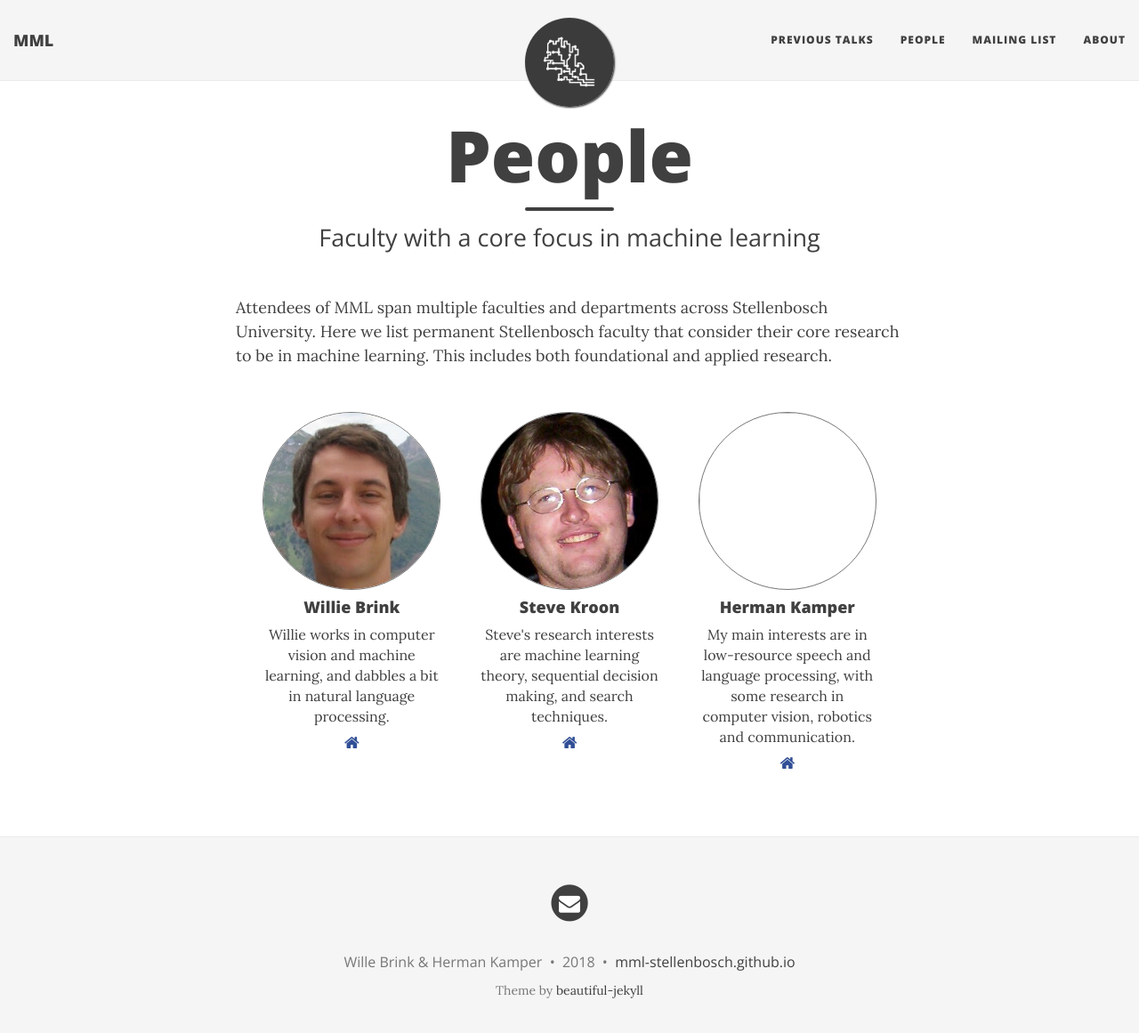
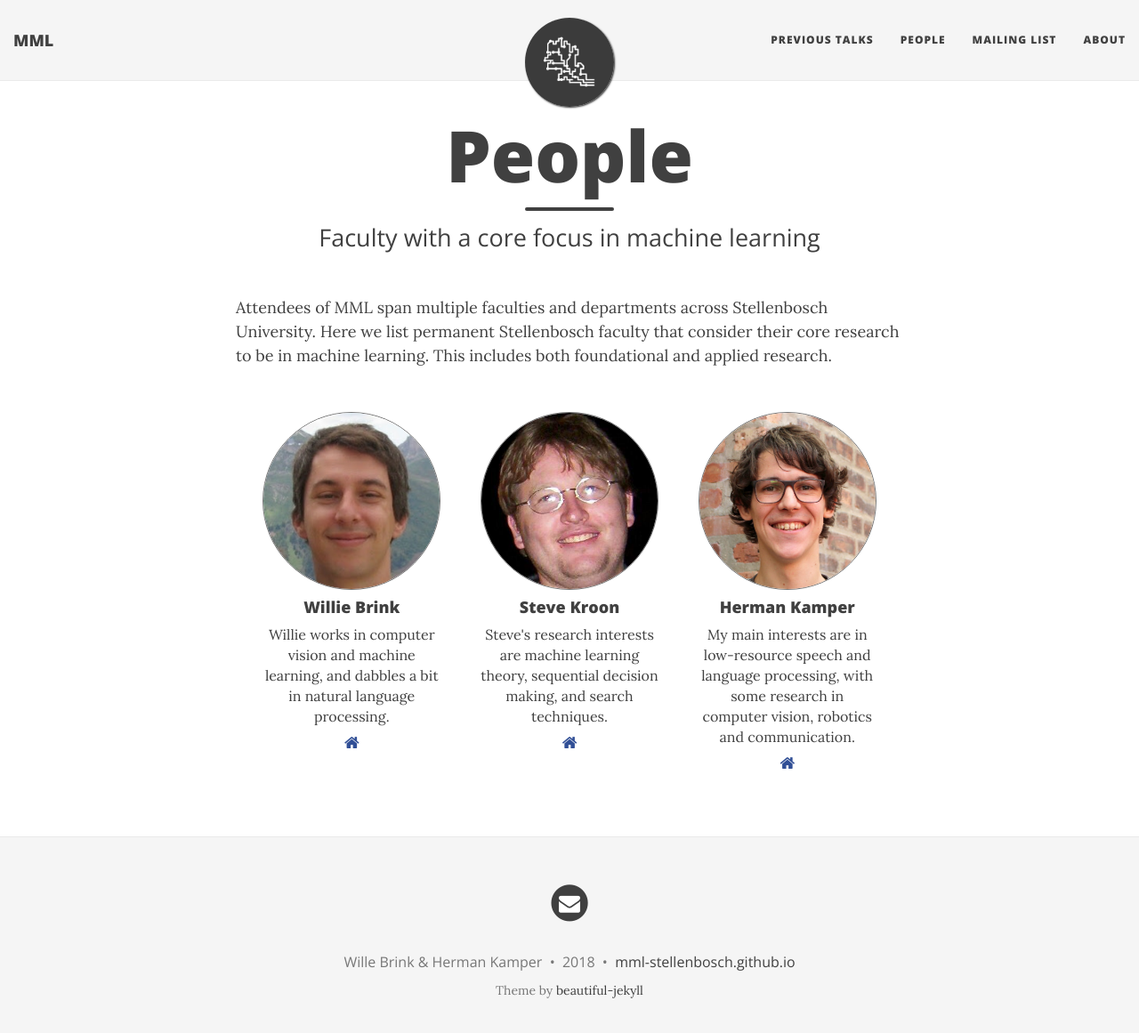
Before and after one commit to mml-stellenbosch/mml-stellenbosch.github.io, a Jekyll site: the page built from people.md, in a window 1280 px wide and 1174 px high. Shown: the top 1161 px of the window at 89% size. Built offline with Jekyll 4.4.1, drawn with Linux system fonts in a browser that asks for light colours; nearby versions of some CDN libraries.

Commit message:
Updated people.md

```diff
--- a/people.md
+++ b/people.md
@@ -14,7 +14,7 @@ faculty:
     website: http://www.cs.sun.ac.za/~kroon/decision.html
     url: http://www.cs.sun.ac.za/~kroon/
   - name: Herman Kamper
-    img: /img/people/herman.jpg
+    img: /photos/herman.jpg
     desc: My main interests are in low-resource speech and language processing, with some research in computer vision, robotics and communication.
     website: https://www.kamperh.com/
     url: https://www.kamperh.com/
```
